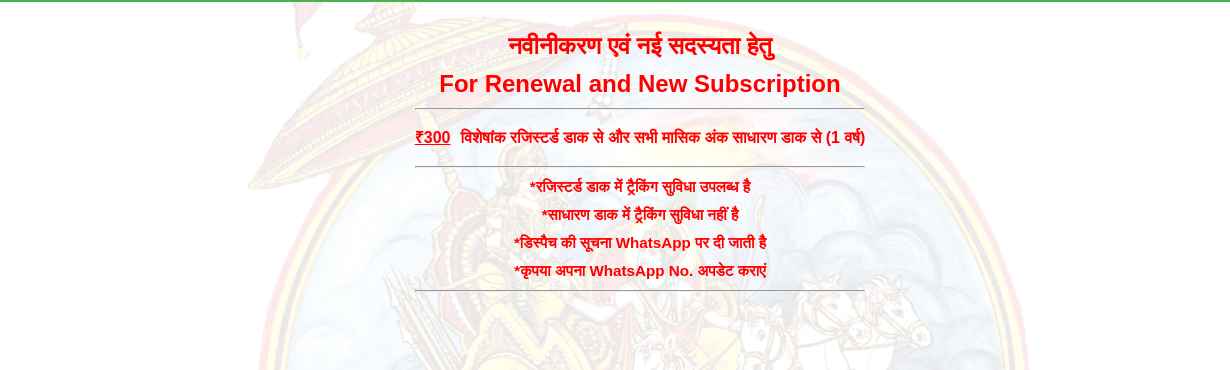
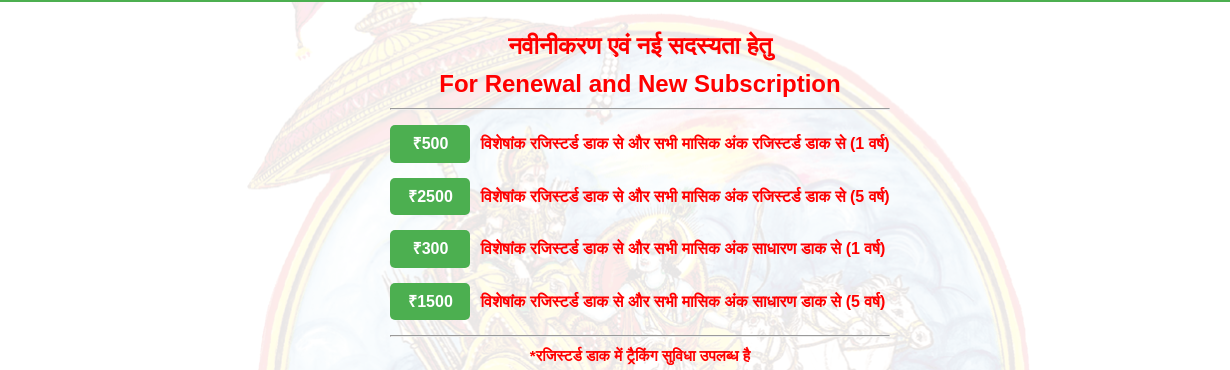
Before and after one commit to gitapress/kalyan_subscription, a plain HTML site: page index.html in a window 1280 px wide. Shown: the part 68-438 px from the top of the page, 0-1230 px from the left. Drawn offline with Linux system fonts and the light colour scheme; a script that the page names is missing.

Commit message:
Update index.html

```diff
--- a/index.html
+++ b/index.html
@@ -277,13 +277,37 @@
     <h2>नवीनीकरण एवं नई सदस्यता हेतु</h2>
     <h2>For Renewal and New Subscription</h2>
     <hr>
+
     <h3>
       <div class="subscription-row">
-        <a href=https://secure.paytmpayments.com/link/paymentForm/QUICK/LL_853943352 target="_blank" >₹300</a>
+        <a href="https://secure.paytmpayments.com/link/paymentForm/QUICK/LL_725619515" class="btn" target="_blank">₹500</a>
+        <span>विशेषांक रजिस्टर्ड डाक से और सभी मासिक अंक रजिस्टर्ड डाक से (1 वर्ष)</span>
+      </div>
+    </h3>
+
+    <h3>
+      <div class="subscription-row">
+        <a href="https://secure.paytmpayments.com/link/paymentForm/QUICK/LL_725616393" class="btn" target="_blank">₹2500</a>
+        <span>विशेषांक रजिस्टर्ड डाक से और सभी मासिक अंक रजिस्टर्ड डाक से (5 वर्ष)</span>
+      </div>
+    </h3>
+
+    <h3>
+      <div class="subscription-row">
+        <a href="https://secure.paytmpayments.com/link/paymentForm/QUICK/LL_725620225" class="btn" target="_blank">₹300</a>
         <span>विशेषांक रजिस्टर्ड डाक से और सभी मासिक अंक साधारण डाक से (1 वर्ष)</span>
       </div>
     </h3>
+
+    <h3>
+      <div class="subscription-row">
+        <a href="https://secure.paytmpayments.com/link/paymentForm/QUICK/LL_725618784" class="btn" target="_blank">₹1500</a>
+        <span>विशेषांक रजिस्टर्ड डाक से और सभी मासिक अंक साधारण डाक से (5 वर्ष)</span>
+      </div>
+    </h3>
+
     <hr>
+
     <h4>*रजिस्टर्ड डाक में ट्रैकिंग सुविधा उपलब्ध है</h4>
     <h4>*साधारण डाक में ट्रैकिंग सुविधा नहीं है</h4>
     <h4>*डिस्पैच की सूचना WhatsApp पर दी जाती है</h4>
```
